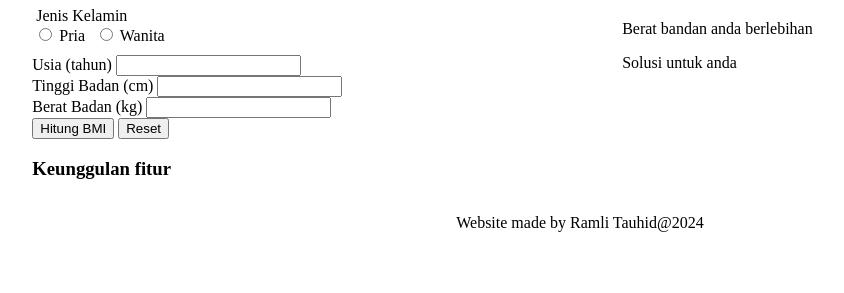
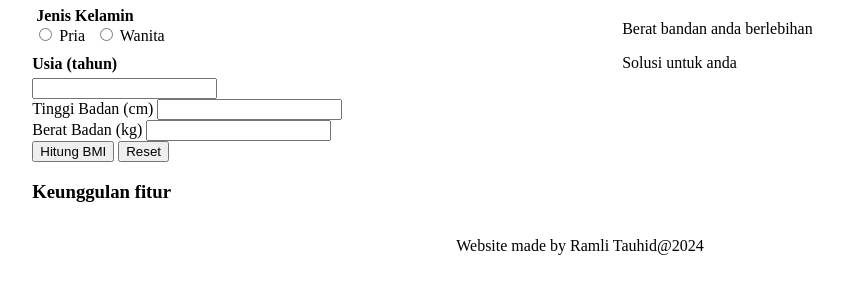
Before and after one commit to revou-fundamental-course/25-nov-24-RamliTau, a plain HTML site: page index.html in a window 1280 px wide. Shown: the part 195-488 px from the top of the page, without its empty margins (60-904 px from the left). Drawn offline with Linux system fonts and the light colour scheme.

Commit message:
Pemisahan judul usia dan kolom isian

```diff
--- a/css/style.css
+++ b/css/style.css
@@ -13,6 +13,23 @@
   .gender-options {
     display: flex;
     gap: 10px;
+  }
+
+fieldset {
+    border: 1px solid #ccc;
+    padding: 15px;
+    margin-bottom: 20px;
+}
+
+legend {
+    font-weight: bold;
+    font-size: 1.0em;
+}
+
+.form-group label {
+    display: block;
+    margin-bottom: 5px;
+    font-weight: bold;
   }
 
 main{
--- a/index.html
+++ b/index.html
@@ -36,12 +36,10 @@
                 </div>
               </fieldset>
 
-            <!--Usia-->
-            <div>
-                <label>
-                    Usia (tahun)
-                </label>
-                <input id="input-usia" />
+            <!-- Usia -->
+            <div class="form-group">
+              <label for="input-usia">Usia (tahun)</label>
+              <input type="number" id="input-usia" />
             </div>
 
             <!--Tinggi Badan-->
```
